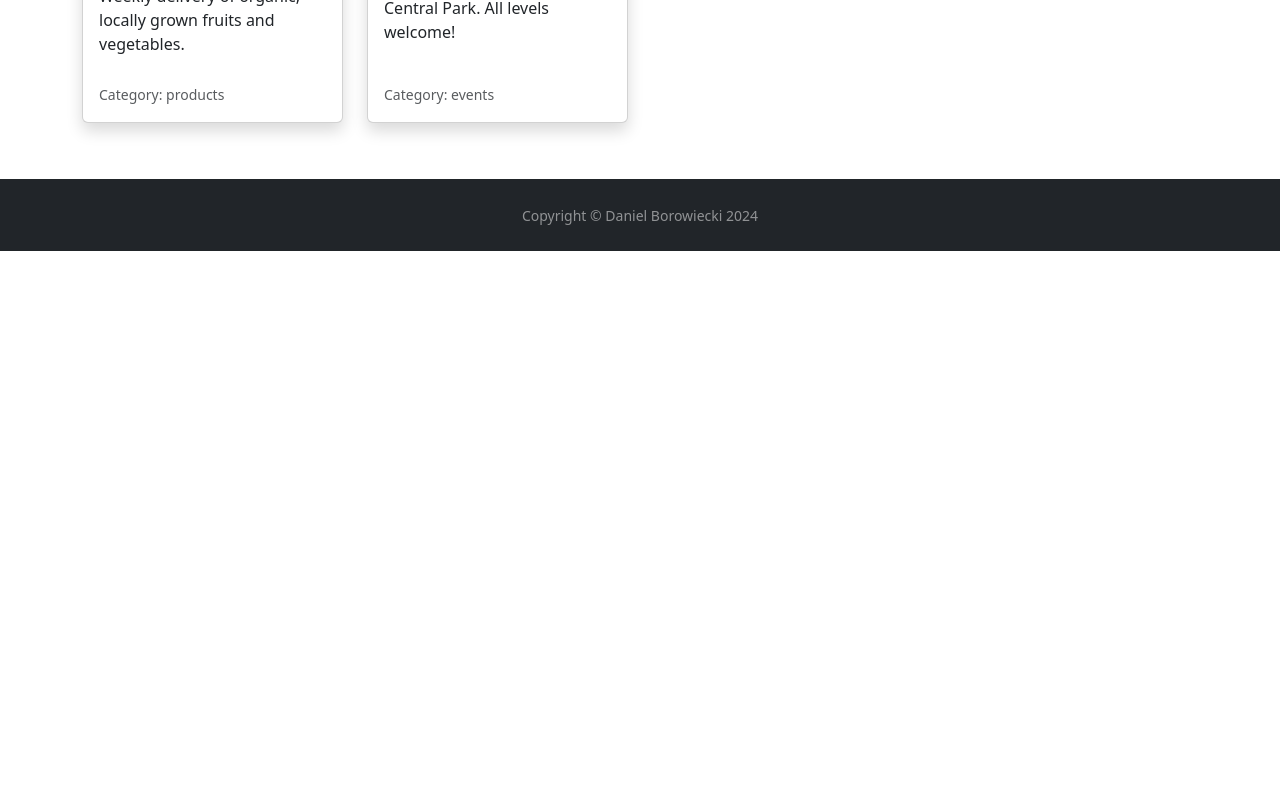
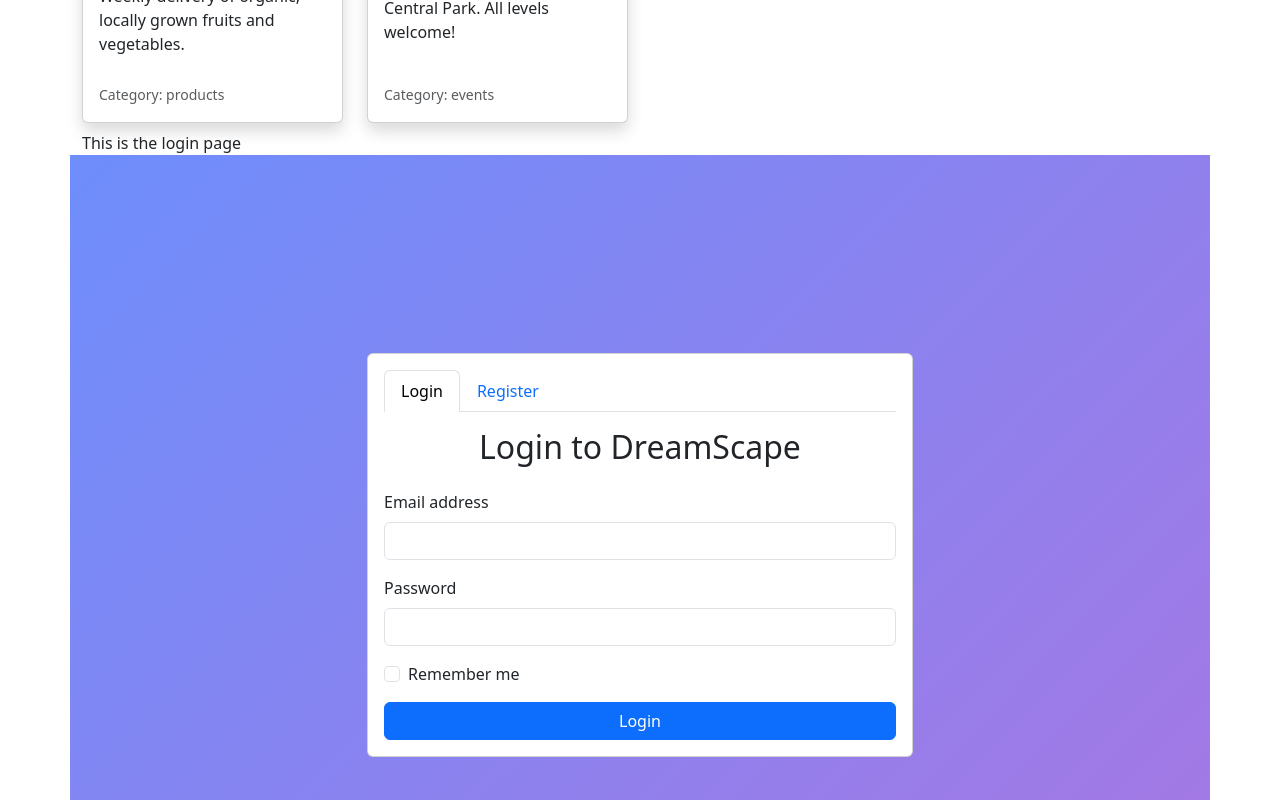
Before and after one commit to DanielTheEntomologist/Full-Advertisement-App, a React (Vite) app in the folder client/: page / in a window 1280 px wide. Shown: the part 900-1700 px from the top of the page. Before the commit the page ends 1151 px from the top, so only its background shows below. Built offline with nearby package versions, Linux system fonts and the light colour scheme.

Commit message:
Client: Add login page mockup

```diff
--- a/client/src/App.jsx
+++ b/client/src/App.jsx
@@ -3,6 +3,7 @@
 import MainLayout from "./components/layout/MainLayout/MainLayout.jsx";
 
 import ExplorePage from "./components/pages/Explore/ExplorePage.jsx";
+import LoginPage from "./components/pages/LoginPage/LoginPage.jsx";
 
 function App() {
   const [count, setCount] = useState(0);
@@ -10,6 +11,7 @@
   return (
     <MainLayout>
       <ExplorePage />
+      <LoginPage />
     </MainLayout>
   );
 }
--- /dev/null
+++ b/client/src/components/pages/LoginPage/LoginPage.jsx
@@ -0,0 +1,175 @@
+import React from "react";
+
+import clsx from "clsx";
+import { Row, Col, Container } from "reactstrap";
+
+import styles from "./LoginPage.module.scss";
+
+const API_URL = "http://localhost:5000";
+
+const LoginPage = ({}) => (
+  <section id="login-page" className="container">
+    This is the login page
+    <div className={clsx("row justify-content-center", styles.formBody)}>
+      <div className="col-md-6">
+        <div className="card">
+          <div className="card-body">
+            <ul className="nav nav-tabs mb-3" id="myTab" role="tablist">
+              <li className="nav-item" role="presentation">
+                <button
+                  className="nav-link active"
+                  id="login-tab"
+                  data-bs-toggle="tab"
+                  data-bs-target="#login"
+                  type="button"
+                  role="tab"
+                  aria-controls="login"
+                  aria-selected="true"
+                >
+                  Login
+                </button>
+              </li>
+              <li className="nav-item" role="presentation">
+                <button
+                  className="nav-link"
+                  id="register-tab"
+                  data-bs-toggle="tab"
+                  data-bs-target="#register"
+                  type="button"
+                  role="tab"
+                  aria-controls="register"
+                  aria-selected="false"
+                >
+                  Register
+                </button>
+              </li>
+            </ul>
+            <div className="tab-content" id="myTabContent">
+              <div
+                className="tab-pane fade show active"
+                id="login"
+                role="tabpanel"
+                aria-labelledby="login-tab"
+              >
+                <h2 className="text-center mb-4">Login to DreamScape</h2>
+                <form action={API_URL + "/auth/login"} method="POST">
+                  <div className="mb-3">
+                    <label htmlFor="loginEmail" className="form-label">
+                      Email address
+                    </label>
+                    <input
+                      type="email"
+                      className="form-control"
+                      id="loginEmail"
+                      required
+                    />
+                  </div>
+                  <div className="mb-3">
+                    <label htmlFor="loginPassword" className="form-label">
+                      Password
+                    </label>
+                    <input
+                      type="password"
+                      className="form-control"
+                      id="loginPassword"
+                      required
+                    />
+                  </div>
+                  <div className="mb-3 form-check">
+                    <input
+                      type="checkbox"
+                      className="form-check-input"
+                      id="rememberMe"
+                    />
+                    <label className="form-check-label" htmlFor="rememberMe">
+                      Remember me
+                    </label>
+                  </div>
+                  <button type="submit" className="btn btn-primary w-100">
+                    Login
+                  </button>
+                </form>
+              </div>
+              <div
+                className="tab-pane fade"
+                id="register"
+                role="tabpanel"
+                aria-labelledby="register-tab"
+              >
+                <h2 className="text-center mb-4">Join DreamScape</h2>
+                <form action={API_URL + "/auth/register"} method="POST">
+                  <div className="mb-3">
+                    <label htmlFor="registerName" className="form-label">
+                      Full Name
+                    </label>
+                    <input
+                      type="text"
+                      className="form-control"
+                      id="registerName"
+                      required
+                    />
+                  </div>
+                  <div className="mb-3">
+                    <label htmlFor="registerEmail" className="form-label">
+                      Email address
+                    </label>
+                    <input
+                      type="email"
+                      className="form-control"
+                      id="registerEmail"
+                      required
+                    />
+                  </div>
+                  <div className="mb-3">
+                    <label htmlFor="registerPassword" className="form-label">
+                      Password
+                    </label>
+                    <input
+                      type="password"
+                      className="form-control"
+                      id="registerPassword"
+                      required
+                    />
+                  </div>
+                  <div className="mb-3">
+                    <label
+                      htmlFor="registerConfirmPassword"
+                      className="form-label"
+                    >
+                      Confirm Password
+                    </label>
+                    <input
+                      type="password"
+                      className="form-control"
+                      id="registerConfirmPassword"
+                      required
+                    />
+                  </div>
+                  <div className="mb-3 form-check">
+                    <input
+                      type="checkbox"
+                      className="form-check-input"
+                      id="agreeTerms"
+                      required
+                    />
+                    <label className="form-check-label" htmlFor="agreeTerms">
+                      I agree to the{" "}
+                      <a href="https://realm-of-imagination.net/terms">
+                        Terms and Conditions
+                      </a>
+                    </label>
+                  </div>
+                  <button type="submit" className="btn btn-primary w-100">
+                    Register
+                  </button>
+                </form>
+              </div>
+            </div>
+          </div>
+        </div>
+      </div>
+    </div>
+  </section>
+);
+
+export default LoginPage;
--- /dev/null
+++ b/client/src/components/pages/LoginPage/LoginPage.module.scss
@@ -0,0 +1,22 @@
+@import "../../../styles/styles.scss";
+
+.formBody {
+  background: linear-gradient(135deg, #6e8efb, #a777e3);
+  min-height: 100vh;
+  display: flex;
+  align-items: center;
+  justify-content: center;
+}
+.card {
+  background-color: rgba(255, 255, 255, 0.8);
+  border-radius: 1rem;
+  box-shadow: 0 0.5rem 1rem rgba(0, 0, 0, 0.15);
+}
+.btn-primary {
+  background-color: #6e8efb;
+  border-color: #6e8efb;
+}
+.btn-primary:hover {
+  background-color: #5c7cfa;
+  border-color: #5c7cfa;
+}
--- a/client/src/main.jsx
+++ b/client/src/main.jsx
@@ -5,6 +5,7 @@
 import "./styles/styles.scss";
 
 import "bootstrap/dist/css/bootstrap.min.css";
+import "bootstrap/dist/js/bootstrap.bundle.min.js";
 
 createRoot(document.getElementById("root")).render(
   <StrictMode>
```
